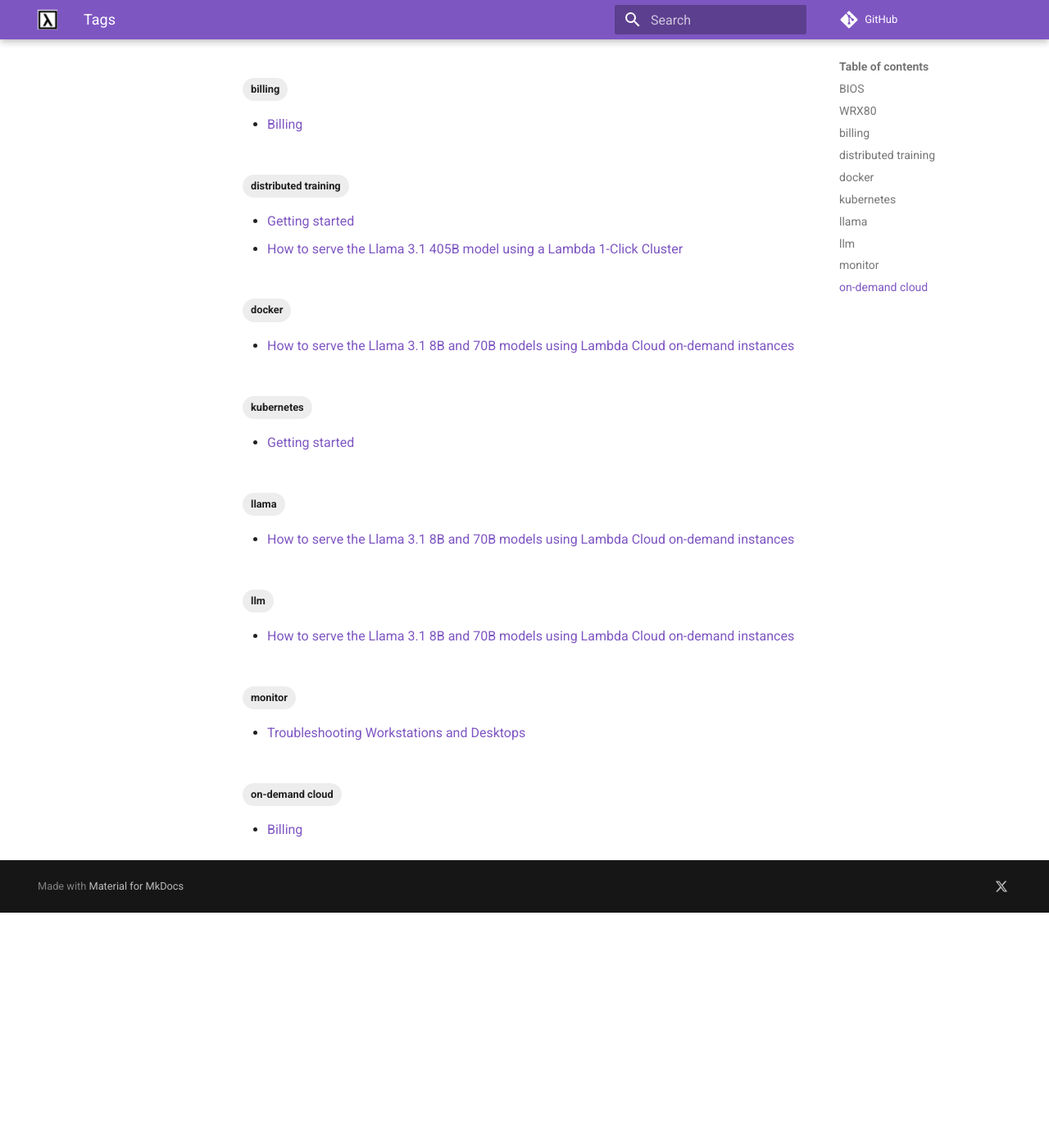
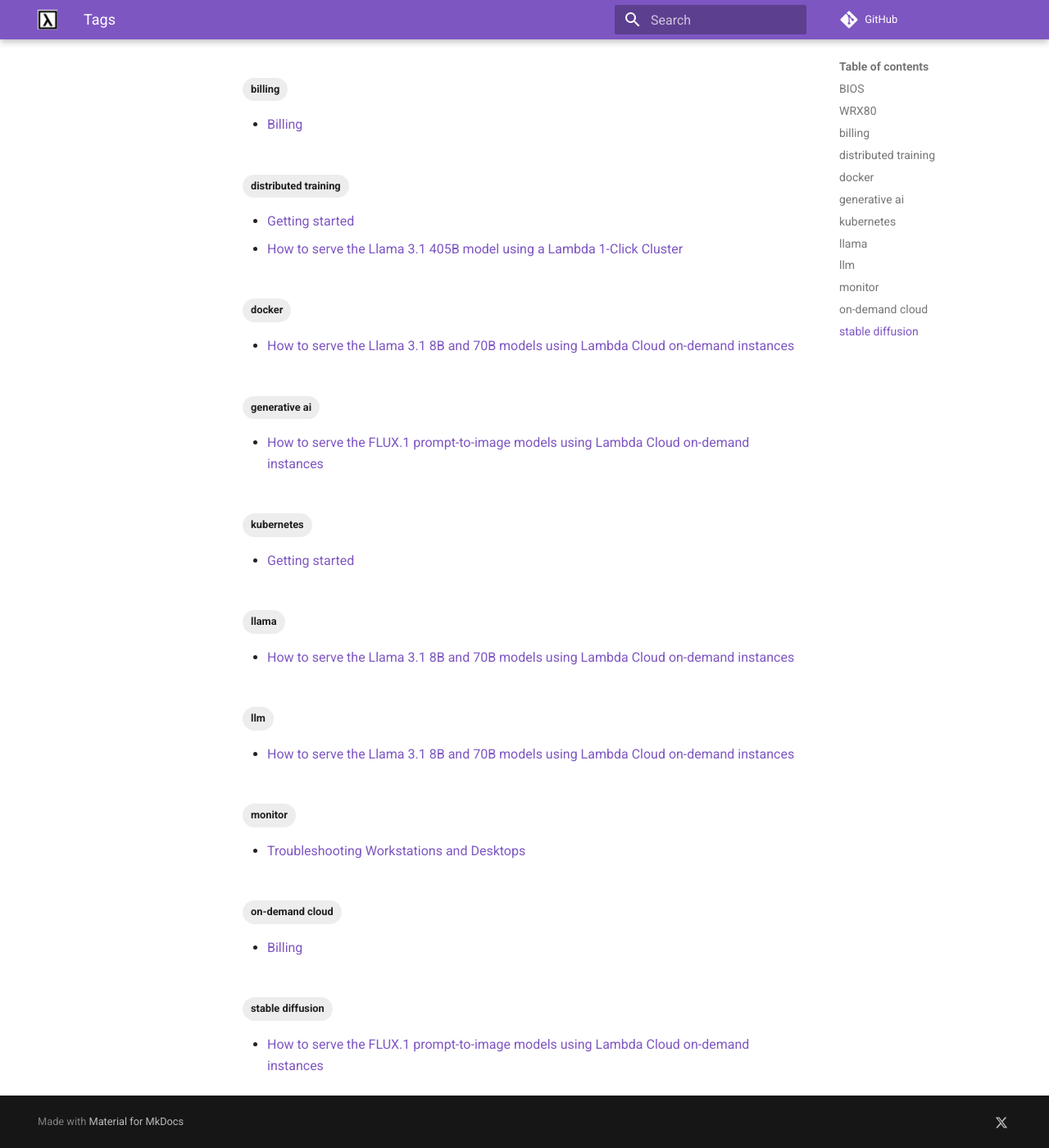
Before and after one commit to cbrownstein-lambda/lambda-docs-mkdocs, an MkDocs documentation site: the page built from docs/tags.md, in a window 1280 px wide and 1400 px high, scrolled down 377 px. Shown: the whole window at 82% size. Built offline with MkDocs 1.6.1 and Material for MkDocs 9.7.7, drawn with Linux system fonts in a browser that asks for light colours; a script that is not in the unit is left out; comment, search, counter and statistics services are not loaded; before the commit the page ends 1490 px from its top, so only the background shows below that; some of the changed lines change nothing that is shown.

Commit message:
Add: "How to serve the FLUX.1 prompt-to-image models using Lambda Cloud on-demand instances"

````diff
--- /dev/null
+++ b/docs/on-demand-cloud/flux-prompt-to-image.md
@@ -0,0 +1,122 @@
+---
+description: How to serve the FLUX.1 prompt-to-image models using Lambda Cloud on-demand instances
+comments: true
+tags:
+  - generative ai
+  - stable diffusion
+---
+
+# How to serve the FLUX.1 prompt-to-image models using Lambda Cloud on-demand instances
+
+This tutorial shows you how to use [Lambda
+Cloud](https://lambdalabs.com/service/gpu-cloud) A100 and H100 on-demand
+instances to download and serve a [FLUX.1 prompt-to-image
+model](https://blackforestlabs.ai/). The model will be served as a [Gradio
+app](https://www.gradio.app/) accessible with a link you can share.
+
+!!! note
+
+    You can download and serve the [FLUX.1
+    [schnell]](https://huggingface.co/spaces/black-forest-labs/FLUX.1-schnell)
+    model without a [Hugging Face](https://huggingface.co/) account.
+
+    However, to download and serve the [FLUX.1
+    [dev]](https://huggingface.co/black-forest-labs/FLUX.1-dev) model, you
+    need a Hugging Face account and a [User Access
+    Token](https://huggingface.co/docs/hub/en/security-tokens). You also need
+    to review and accept the model license agreement.
+
+## Clone the FLUX.1 inference repository
+
+If you haven't already, use the
+[dashboard](https://cloud.lambdalabs.com/instances) or [Cloud
+API](https://docs.lambdalabs.com/on-demand-cloud/cloud-api) to launch a 1x or
+8x A100 instance, or a 1x or 8x H100 instance. Then, SSH into the instance.
+Alternatively, you can use [Jupyter
+Notebook](https://docs.lambdalabs.com/on-demand-cloud/getting-started#how-do-i-open-jupyter-notebook-on-my-instance)
+to access the instance.
+
+Clone the [Flux.1 inference GitHub
+repository](https://github.com/black-forest-labs/flux) to your home directory
+by running:
+
+```bash
+cd "$HOME" && git clone https://github.com/black-forest-labs/flux.git
+```
+
+Then, change into the repository directory by running:
+
+```bash
+cd ~/flux
+```
+
+## Install the packages needed to serve the FLUX.1 model
+
+First, create and activate a Python virtual environment for this tutorial by
+running:
+
+```bash
+python3 -m venv .venv && source .venv/bin/activate
+```
+
+Then, install the packages required for this tutorial by running:
+
+```bash
+pip install -e '.[all]'
+```
+
+## Download and serve the FLUX.1 model
+
+### To download and serve the FLUX.1 [schnell] model:
+
+Run:
+
+```bash
+python3 demo_gr.py --name flux-schnell --share
+```
+
+### To download and serve the FLUX.1 [dev] model:
+
+First, log into your Hugging Face account by running:
+
+```bash
+huggingface-cli login --token HF-TOKEN
+```
+
+Replace **HF-TOKEN** with your Hugging Face User Account Token.
+
+Then, run:
+
+```bash
+python3 demo_gr.py --name flux-dev --share
+```
+
+The FLUX.1 model is being served as a Gradio app once you see output similar
+to:
+
+```
+Running on local URL:  http://127.0.0.1:7860
+Running on public URL: https://XXXXXXXXXXXXXXXXXX.gradio.live
+
+This share link expires in 72 hours. For free permanent hosting and GPU upgrades, run `gradio deploy` from Terminal to deploy to Spaces (https://huggingface.co/spaces)
+```
+
+
+### Access the Gradio app serving the FLUX.1 model
+
+Open the public URL to access the Gradio app serving the FLUX.1 model.
+
+!!! warning
+
+    Anyone with the public URL can access the Gradio app serving the FLUX.1
+    model
+
+As an example prompt, try:
+
+```
+a photo of a city skyline that clearly looks like the letters "Lambda". award winning font architecture, evening hours, some office windows shine through the night, The skyline says "Lambda"
+```
+
+With the FLUX.1 [dev] model, this prompt should generate an image similar to:
+
+![a photo of a city skyline that clearly looks like the letters "Lambda". award winning font architecture, evening hours, some office windows shine through the night, The skyline says "Lambda"](../assets/img/flux-lambda-skyline.jpg)
--- a/mkdocs.yml
+++ b/mkdocs.yml
@@ -21,6 +21,7 @@
     - on-demand-cloud/getting-started.md
     - on-demand-cloud/billing.md
     - on-demand-cloud/serving-llama-3-1-docker.md
+    - on-demand-cloud/flux-prompt-to-image.md
   - 1-Click Clusters:
     - 1-click-clusters/getting-started.md
     - 1-click-clusters/serving-llama-3_1-405b.md
````
Also changed, not shown: docs/assets/img/flux-lambda-skyline.jpg (added).
